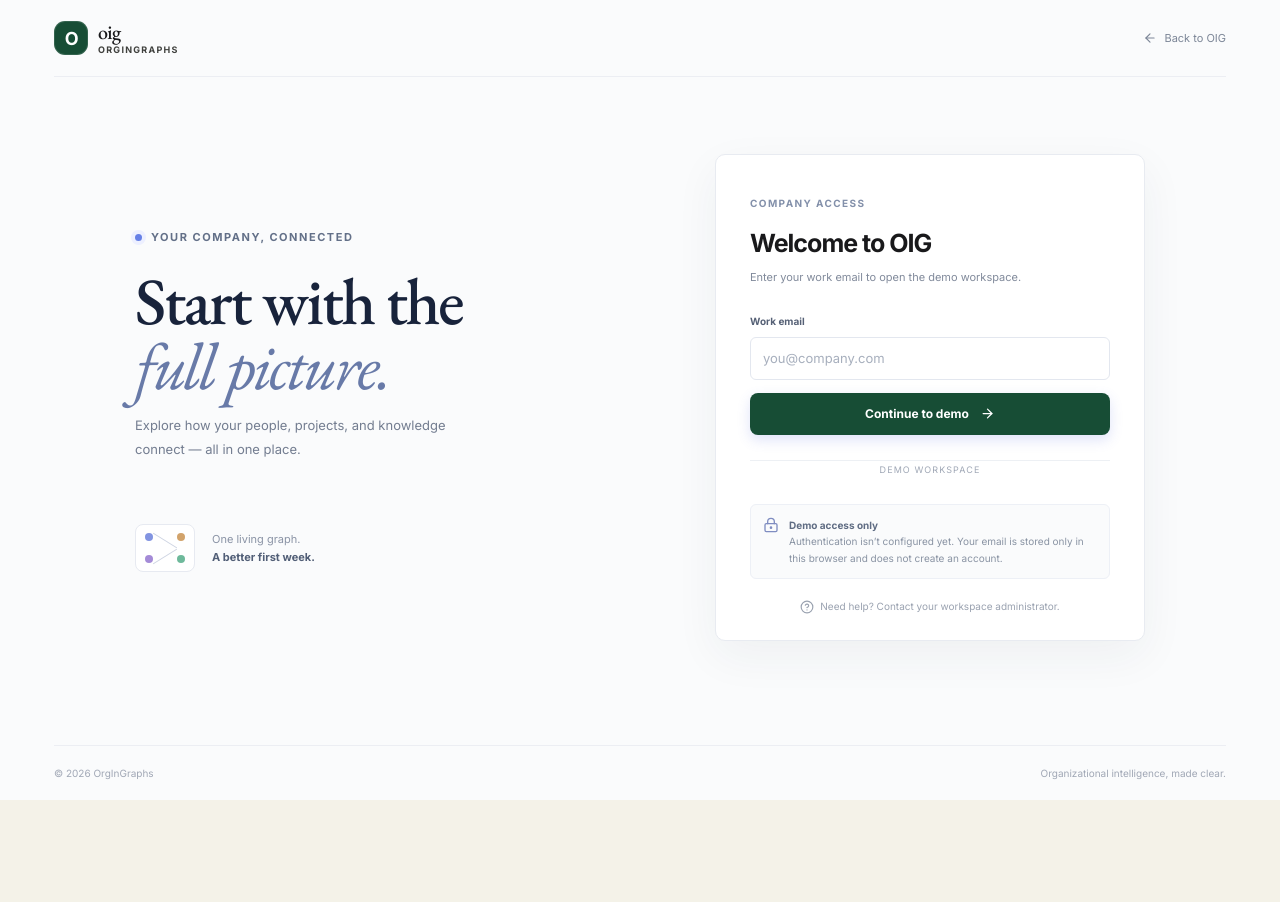
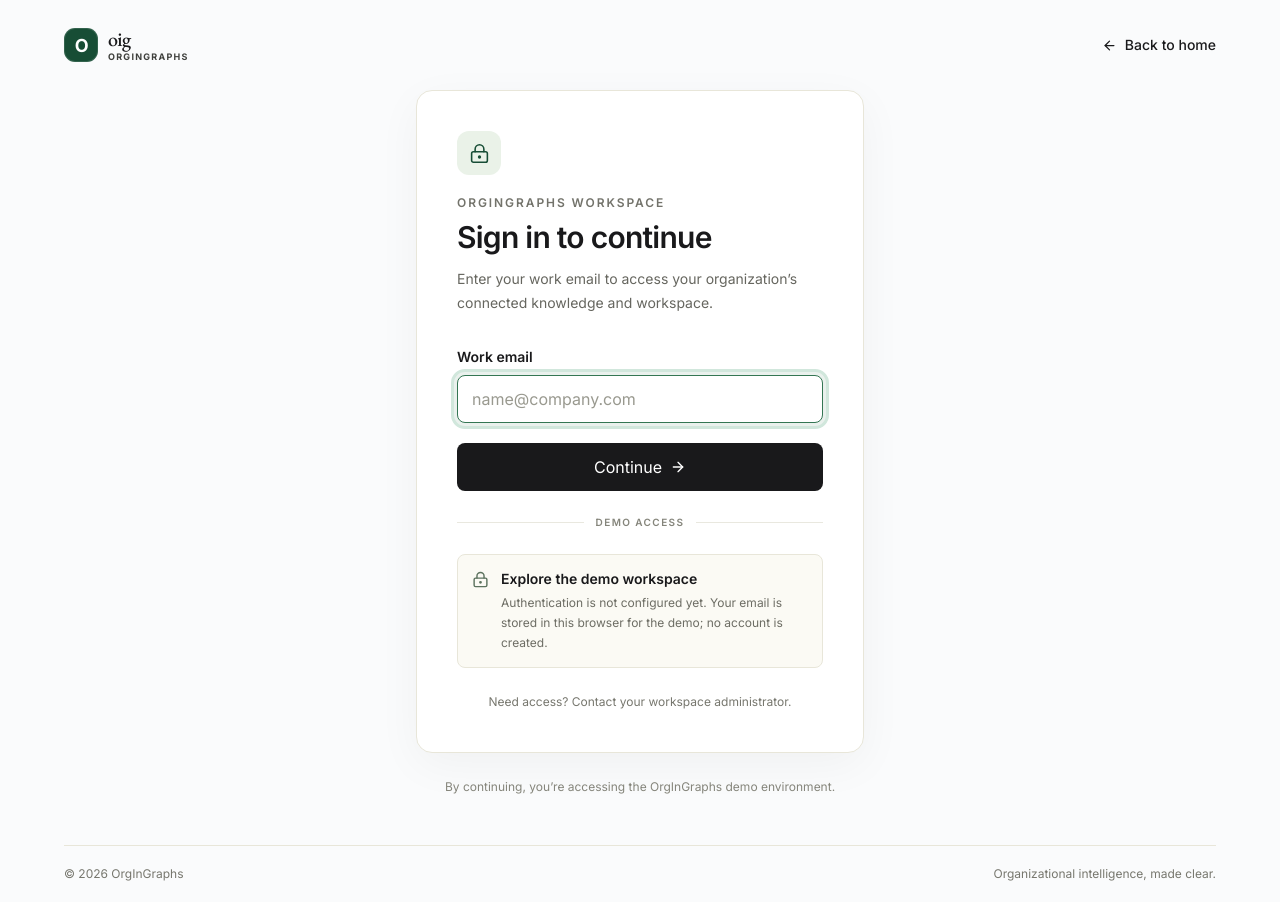
Before and after one commit to Garima040106/OrgInGraphs, a Next.js app in the folder frontend/: page /login in a window 1280 px wide. Before the commit the page ends 800 px from the top, so only its background shows below. Built offline with nearby package versions, Linux system fonts and the light colour scheme.

Commit message:
feat: redesign login page with work email flow

```diff
--- a/frontend/app/login/page.tsx
+++ b/frontend/app/login/page.tsx
@@ -1,8 +1,9 @@
+
 "use client";
 
 import { useState, type FormEvent } from "react";
 import { useRouter } from "next/navigation";
-import { ArrowLeft, ArrowRight, CircleHelp, LockKeyhole } from "lucide-react";
+import { ArrowRight, ArrowLeft, LockKeyhole } from "lucide-react";
 import { Brand } from "@/components/Brand";
 
 const demoEmail = "demo@hirenova.example";
@@ -14,43 +15,139 @@ export default function LoginPage() {
 
   function enterDemo(event: FormEvent<HTMLFormElement>) {
     event.preventDefault();
+
     const value = workspace.trim() || demoEmail;
-    if (!value.includes("@")) {
-      setError("Enter a valid work email to continue.");
+
+    if (!/^[^\s@]+@[^\s@]+\.[^\s@]+$/.test(value)) {
+      setError("Enter a valid work email address.");
       return;
     }
-    if (typeof window !== "undefined") {
-      window.localStorage.setItem("oig-demo-workspace", value);
-    }
+
+    window.localStorage.setItem("oig-demo-workspace", value);
     router.push("/dashboard");
   }
 
   return (
-    <main className="login-page">
-      <div className="login-top"><Brand href="/" /><a className="back-link" href="/"><ArrowLeft size={14} /> Back to OIG</a></div>
-      <div className="login-layout">
-        <section className="login-story">
-          <div className="eyebrow"><span className="eyebrow-dot" /> Your company, connected</div>
-          <h1>Start with the<br /><span>full picture.</span></h1>
-          <p>Explore how your people, projects, and knowledge connect — all in one place.</p>
-          <div className="login-story-note"><div className="mini-graph"><i /><i /><i /><i /><b /><b /></div><span>One living graph.<br /><strong>A better first week.</strong></span></div>
+    <main className="login-page min-h-screen bg-[#FFFEF3] px-5 text-[#19191b]">
+      {/* Top navigation */}
+      <header className="mx-auto flex w-full max-w-6xl items-center justify-between py-7">
+        <Brand href="/" />
+
+        <a
+          href="/"
+          className="inline-flex items-center gap-2 text-sm font-medium text-[#62625d] transition-colors hover:text-[#174d35]"
+        >
+          <ArrowLeft size={15} />
+          Back to home
+        </a>
+      </header>
+
+      {/* Centered login experience */}
+      <div className="mx-auto flex min-h-[calc(100vh-180px)] w-full max-w-md flex-col justify-center pb-12">
+        <section className="rounded-2xl border border-[#e8e6d9] bg-white p-7 shadow-[0_12px_45px_rgba(25,25,27,0.045)] sm:p-10">
+          {/* Brand and heading */}
+          <div className="mb-8">
+            <div className="mb-5 flex h-11 w-11 items-center justify-center rounded-xl bg-[#eaf2e8] text-[#174d35]">
+              <LockKeyhole size={21} strokeWidth={1.8} />
+            </div>
+
+            <p className="mb-2 text-xs font-semibold uppercase tracking-[0.16em] text-[#73736b]">
+              OrgInGraphs workspace
+            </p>
+
+            <h1 className="text-3xl font-semibold tracking-tight">
+              Sign in to continue
+            </h1>
+
+            <p className="mt-3 text-sm leading-6 text-[#66665f]">
+              Enter your work email to access your organization’s connected
+              knowledge and workspace.
+            </p>
+          </div>
+
+          {/* Email form */}
+          <form onSubmit={enterDemo} noValidate>
+            <label
+              htmlFor="workspace-email"
+              className="mb-2 block text-sm font-semibold"
+            >
+              Work email
+            </label>
+
+            <input
+              id="workspace-email"
+              name="email"
+              type="email"
+              autoComplete="email"
+              autoFocus
+              placeholder="name@company.com"
+              value={workspace}
+              onChange={(event) => {
+                setWorkspace(event.target.value);
+                setError("");
+              }}
+              aria-invalid={Boolean(error)}
+              aria-describedby={error ? "login-error" : undefined}
+              className={`h-12 w-full rounded-lg border bg-white px-3.5 text-sm text-[#19191b] outline-none transition placeholder:text-[#99998f] focus:border-[#347653] focus:ring-4 focus:ring-[#347653]/10 ${
+                error ? "border-red-500" : "border-[#d9d9cf]"
+              }`}
+            />
+
+            {error && (
+              <p id="login-error" role="alert" className="mt-2 text-sm text-red-600">
+                {error}
+              </p>
+            )}
+
+            <button
+              type="submit"
+              className="mt-5 inline-flex h-12 w-full items-center justify-center gap-2 rounded-lg bg-[#19191b] px-5 text-sm font-semibold !text-white transition hover:-translate-y-0.5 hover:bg-[#174d35] focus:outline-none focus:ring-4 focus:ring-[#347653]/20"
+            >
+              Continue
+              <ArrowRight size={16} />
+            </button>
+          </form>
+
+          {/* Demo notice */}
+          <div className="my-6 flex items-center gap-3">
+            <div className="h-px flex-1 bg-[#e9e8df]" />
+            <span className="text-[10px] font-semibold tracking-[0.14em] text-[#85857b]">
+              DEMO ACCESS
+            </span>
+            <div className="h-px flex-1 bg-[#e9e8df]" />
+          </div>
+
+          <div className="rounded-lg border border-[#e8e6d9] bg-[#fbfaf4] p-3.5">
+            <div className="flex gap-3">
+              <LockKeyhole
+                size={17}
+                className="mt-0.5 shrink-0 text-[#5c725e]"
+              />
+              <div>
+                <p className="text-sm font-semibold">Explore the demo workspace</p>
+                <p className="mt-1 text-xs leading-5 text-[#6d6d64]">
+                  Authentication is not configured yet. Your email is stored
+                  in this browser for the demo; no account is created.
+                </p>
+              </div>
+            </div>
+          </div>
+
+          <p className="mt-6 text-center text-xs leading-5 text-[#77776e]">
+            Need access? Contact your workspace administrator.
+          </p>
         </section>
-        <section className="login-card">
-          <span className="login-card-kicker">COMPANY ACCESS</span>
-          <h2>Welcome to OIG</h2>
-          <p className="muted-copy">Enter your work email to open the demo workspace.</p>
-          <form onSubmit={enterDemo} noValidate>
-            <label htmlFor="workspace-email">Work email</label>
-            <input id="workspace-email" type="email" autoComplete="email" placeholder="you@company.com" value={workspace} onChange={(event) => { setWorkspace(event.target.value); setError(""); }} aria-describedby={error ? "login-error" : undefined} />
-            {error && <p className="form-error" id="login-error">{error}</p>}
-            <button className="button button-primary login-submit" type="submit">Continue to demo <ArrowRight size={15} /></button>
-          </form>
-          <div className="login-divider"><span>DEMO WORKSPACE</span></div>
-          <div className="demo-notice"><LockKeyhole size={16} /><p><strong>Demo access only</strong><br />Authentication isn’t configured yet. Your email is stored only in this browser and does not create an account.</p></div>
-          <p className="login-help"><CircleHelp size={14} /> Need help? Contact your workspace administrator.</p>
-        </section>
+
+        <p className="mt-6 text-center text-xs leading-5 text-[#85857b]">
+          By continuing, you’re accessing the OrgInGraphs demo environment.
+        </p>
       </div>
-      <footer className="login-footer"><span>© 2026 OrgInGraphs</span><span>Organizational intelligence, made clear.</span></footer>
+
+      {/* Footer */}
+      <footer className="mx-auto flex w-full max-w-6xl flex-col gap-2 border-t border-[#e8e6d9] py-5 text-xs text-[#77776e] sm:flex-row sm:items-center sm:justify-between">
+        <span>© 2026 OrgInGraphs</span>
+        <span>Organizational intelligence, made clear.</span>
+      </footer>
     </main>
   );
 }
--- a/frontend/app/page.tsx
+++ b/frontend/app/page.tsx
@@ -227,6 +227,12 @@ export default function Home() {
             Product
           </a>
           <a
+            href="#getting-started"
+            className="text-xs font-medium text-[#5F605B] transition-colors hover:text-[#174D35]"
+          >
+            Getting started
+          </a>
+          <a
             href="#why-oig"
             className="text-xs font-medium text-[#5F605B] transition-colors hover:text-[#174D35]"
           >
@@ -248,7 +254,7 @@ export default function Home() {
             className="inline-flex min-h-9 items-center justify-center gap-2 rounded-full bg-[#19191B] px-4 text-xs font-semibold text-white transition-all hover:bg-[#174D35] sm:min-h-10 sm:px-5 sm:text-sm"
           >
             <span className="hidden text-white min-[380px]:inline">
-              Open dashboard
+              Get started
             </span>
             <span className="min-[380px]:hidden">Open</span>
             <ArrowRight size={15} />
@@ -281,15 +287,15 @@ export default function Home() {
               href="/login"
               className="landing-hero-cta inline-flex min-h-[52px] items-center gap-3 rounded-full px-5 text-sm font-semibold transition-all hover:-translate-y-0.5"
             >
-              Enter the experience
+              Get started
               <ArrowRight size={17} />
             </Link>
 
             <a
-              href="#product"
+              href="#getting-started"
               className="landing-hero-link inline-flex min-h-[48px] items-center gap-2 rounded-lg px-3 text-sm font-medium transition-colors"
             >
-              Explore the product
+              See how it works
               <ArrowDownRight size={16} />
             </a>
           </div>
@@ -303,6 +309,96 @@ export default function Home() {
         </div>
       </section>
       </div>
+
+
+      {/* Getting started */}
+      <section
+        id="getting-started"
+        className="mx-auto w-[calc(100%-40px)] max-w-[1240px] border-t border-[#e9e8dc] py-16 sm:py-20"
+      >
+        <div className="grid gap-10 lg:grid-cols-[0.8fr_1.2fr] lg:gap-16">
+          <div>
+            <div className="text-[10px] font-bold uppercase tracking-[0.2em] text-[#71816c]">
+              GET STARTED · 3 SIMPLE STEPS
+            </div>
+            <h2 className="mt-5 max-w-md font-serif text-4xl leading-tight tracking-[-0.04em] text-[#1d2942] sm:text-5xl">
+              Your organization, connected.
+            </h2>
+            <p className="mt-5 max-w-md text-sm leading-7 text-[#78816f]">
+              Start with your workspace, bring your company context together,
+              and discover how your people and projects connect.
+            </p>
+           <Link
+  href="/login"
+  className="mt-7 inline-flex min-h-12 items-center gap-3 rounded-full bg-[#19191b] px-6 text-sm font-semibold !text-white transition-all hover:-translate-y-0.5 hover:bg-[#174d35]"
+>
+  Set up your workspace
+  <ArrowRight size={16} />
+</Link>
+            <p className="mt-3 text-xs text-[#85877c]">
+              Already have a workspace?{" "}
+              <Link
+                href="/login"
+                className="font-semibold text-[#174d35] underline underline-offset-4"
+              >
+                Sign in
+              </Link>
+            </p>
+          </div>
+
+          <div className="space-y-3">
+            {[
+              {
+                number: "01",
+                title: "Create your workspace",
+                description:
+                  "Start with your organization name and establish a home for your company knowledge.",
+                tag: "YOUR FOUNDATION",
+              },
+              {
+                number: "02",
+                title: "Bring your company context together",
+                description:
+                  "Add people, departments, and projects. Connect supported tools as integrations become available.",
+                tag: "YOUR CONTEXT",
+              },
+              {
+                number: "03",
+                title: "Explore your organization graph",
+                description:
+                  "Discover relationships between teammates, teams, and projects to find the context behind the work.",
+                tag: "YOUR INSIGHTS",
+              },
+            ].map((step) => (
+              <article
+                key={step.number}
+                className="group rounded-2xl border border-[#e8e7dc] bg-white/70 p-5 transition-all hover:border-[#b7c7b5] hover:bg-white sm:p-6"
+              >
+                <div className="flex gap-4 sm:gap-5">
+                  <div className="flex h-10 w-10 shrink-0 items-center justify-center rounded-xl bg-[#edf2e8] text-sm font-bold text-[#315a3e]">
+                    {step.number}
+                  </div>
+                  <div className="min-w-0 flex-1">
+                    <div className="text-[9px] font-bold tracking-[0.15em] text-[#89917f]">
+                      {step.tag}
+                    </div>
+                    <h3 className="mt-2 text-base font-bold tracking-tight text-[#25314b]">
+                      {step.title}
+                    </h3>
+                    <p className="mt-2 text-sm leading-6 text-[#78816f]">
+                      {step.description}
+                    </p>
+                  </div>
+                  <ArrowUpRight
+                    size={16}
+                    className="mt-1 shrink-0 text-[#9ba392] transition-transform group-hover:-translate-y-0.5 group-hover:translate-x-0.5"
+                  />
+                </div>
+              </article>
+            ))}
+          </div>
+        </div>
+      </section>
 
       {/* Why OIG */}
       <section
@@ -452,21 +548,21 @@ export default function Home() {
       <section className="landing-closing mx-auto mb-8 flex w-[calc(100%-40px)] max-w-[1424px] flex-col items-start justify-between gap-8 rounded-3xl px-7 py-12 sm:w-[calc(100%-64px)] sm:px-12 sm:py-16 lg:flex-row lg:items-center">
         <div>
           <div className="text-[10px] font-bold uppercase tracking-[0.2em] text-[#7b8bb0]">
-            Make the first week count
+            START WITH YOUR ORGANIZATION
           </div>
           <h2 className="mt-5 font-serif text-4xl leading-tight tracking-[-0.04em] text-[#1d2942] sm:text-5xl">
-            Give every new teammate
-            <br /> a place to start.
+            Give your team the context
+            <br /> to do its best work.
           </h2>
         </div>
 
         <Link
-          href="/login"
-          className="inline-flex min-h-[52px] items-center gap-3 rounded-xl bg-[#202a43] px-5 text-sm font-bold text-white transition-all hover:-translate-y-0.5 hover:bg-[#34466d]"
-        >
-          Explore your organization
-          <ArrowRight size={16} />
-        </Link>
+  href="/login"
+  className="inline-flex min-h-[52px] items-center gap-3 rounded-xl bg-[#202a43] px-5 text-sm font-bold !text-white transition-all hover:-translate-y-0.5 hover:bg-[#34466d]"
+>
+  Build your company graph
+  <ArrowRight size={16} />
+</Link>
       </section>
 
       <section className="integration-marquee" id="integrations" aria-label="Connected platforms">
@@ -483,17 +579,31 @@ export default function Home() {
       </section>
 
       <footer className="landing-footer">
+        <div>
+              <Link
+                href="/"
+                aria-label="OrgInGraphs home"
+                className="block font-serif text-5xl leading-none tracking-[-0.065em] text-[#20202a] sm:text-6xl lg:text-7xl"
+              >
+                OrgInGraphs
+              </Link>
+              <p className="mt-3 text-sm text-[#7d7c78]">
+                Find the people and context behind the work.
+              </p>
+            </div>
         <div className="landing-footer-links">
           <div><small>PRODUCT</small><Link href="/">Home</Link><a href="#product">How it works</a><Link href="/login">Workspace</Link></div>
           <div><small>EXPLORE</small><a href="#why-oig">Company graph</a><Link href="/login">People and teams</Link><Link href="/login">Projects</Link></div>
           <div><small>CONNECTED</small><a href="#integrations">Confluence · Jira</a><a href="#integrations">Slack · GitHub</a><a href="#integrations">FalkorDB graph</a></div>
           <div><small>ABOUT OIG</small><span>Company knowledge, connected.</span><span>Built for teams in motion.</span><span>© 2026 OrgInGraphs</span></div>
         </div>
-        <div className="landing-footer-bottom">
-          <Link href="/" aria-label="OrgInGraphs home">
-            <Image src="/img/logo.png" alt="OrgInGraphs" width={125} height={40} className="h-9 w-[125px] object-contain object-left" />
-          </Link>
-          <span>Find the people and context behind the work.</span>
+        <div className="mt-8 border-t border-[#e8e4d8] pt-7 sm:mt-10 sm:pt-8">
+          <div className="flex flex-col gap-5 sm:flex-row sm:items-end sm:justify-between sm:gap-8">
+
+            <p className="max-w-xl text-sm leading-6 text-[#7d7c78] sm:text-right">
+              A clearer view of your organization, its knowledge, and how work connects.
+            </p>
+          </div>
         </div>
       </footer>
     </main>
```
